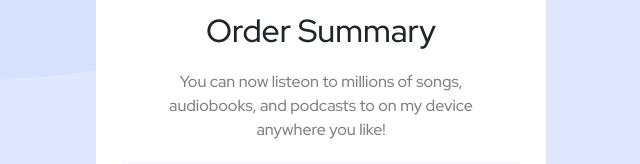
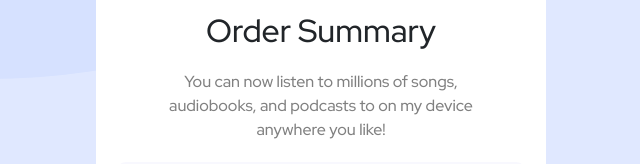
Before and after one commit to ShayanHosseinzadeh/order-summary-component-main, a plain HTML site: page index.html in a window 1280 px wide. Shown: the part 309-473 px from the top of the page, 319-959 px from the left. Drawn offline with nearby package versions, Linux system fonts and the light colour scheme.

Commit message:
Update index.html

```diff
--- a/index.html
+++ b/index.html
@@ -17,7 +17,7 @@
       </div>
       <div class="card-body">
         <h2>Order Summary</h2>
-        <p>You can now listeon to millions of songs, <br> audiobooks, and podcasts to on my device <br> anywhere you like!</p>
+        <p>You can now listen to millions of songs, <br> audiobooks, and podcasts to on my device <br> anywhere you like!</p>
         <div class="song-card">
           <div class="row d-flex align-items-center">
             <div class="col-xl-4 text-right col-sm-4">
```
